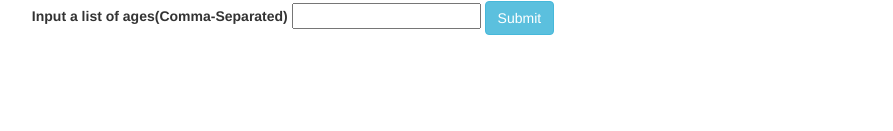
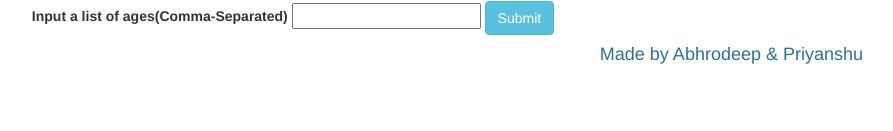
Before and after one commit to arpeggi-15/Data-Visualisation-basic-demo, a Flask app: page / in a window 1280 px wide. Shown: the part 669-800 px from the top of the page, without its empty margins (347-1240 px from the left). Run offline with Flask 2, Linux system fonts and the light colour scheme; some libraries are stand-ins or nearby versions.

Commit message:
added footer

```diff
--- a/app/templates/index.html
+++ b/app/templates/index.html
@@ -8,7 +8,7 @@
     <h1>Data Visualisation</h1>
 </div>
 
-<div class="container mt-5 text-center">
+<div class="container mt-5 mb-5 text-center">
     <img src="{{href}}" height="600" />
     <form method="POST" class="d-flex p-2 position-absolute">
         <label>Input a list of ages(Comma-Separated)</label>
@@ -17,4 +17,11 @@
     </form>
 </div>
 
+<footer id="sticky-footer" class="d-flex bg-light ">
+    <div class="container py-200 text-info text-right">
+         <h4 class="font-weight-bold">Made by Abhrodeep & Priyanshu</h4>
+    </div>
+  </footer>
+
+
 {% endblock %}
```
